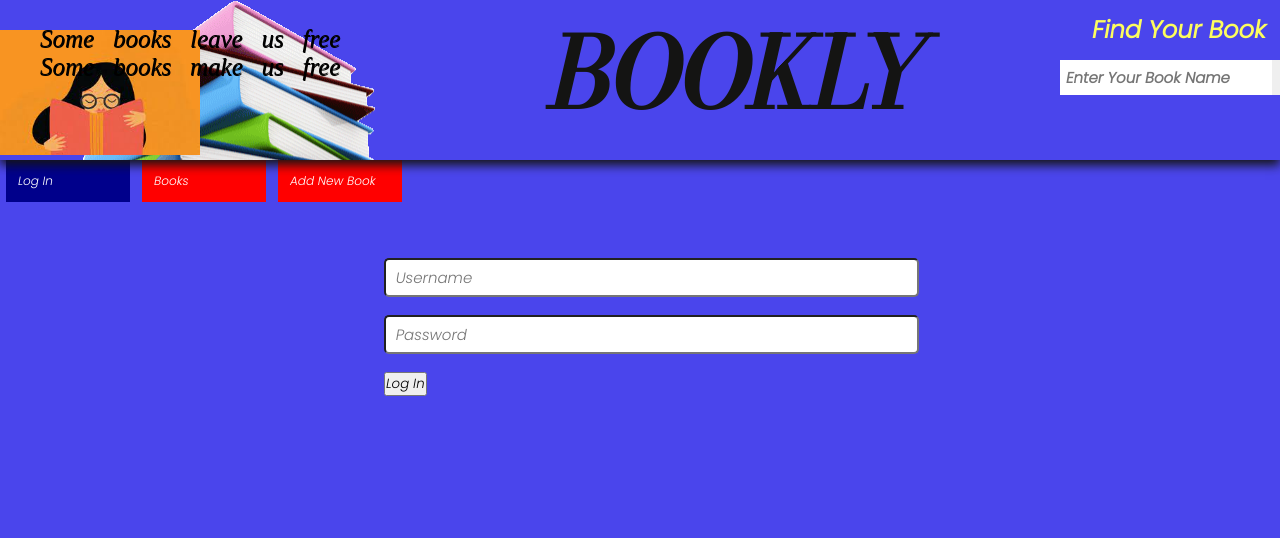
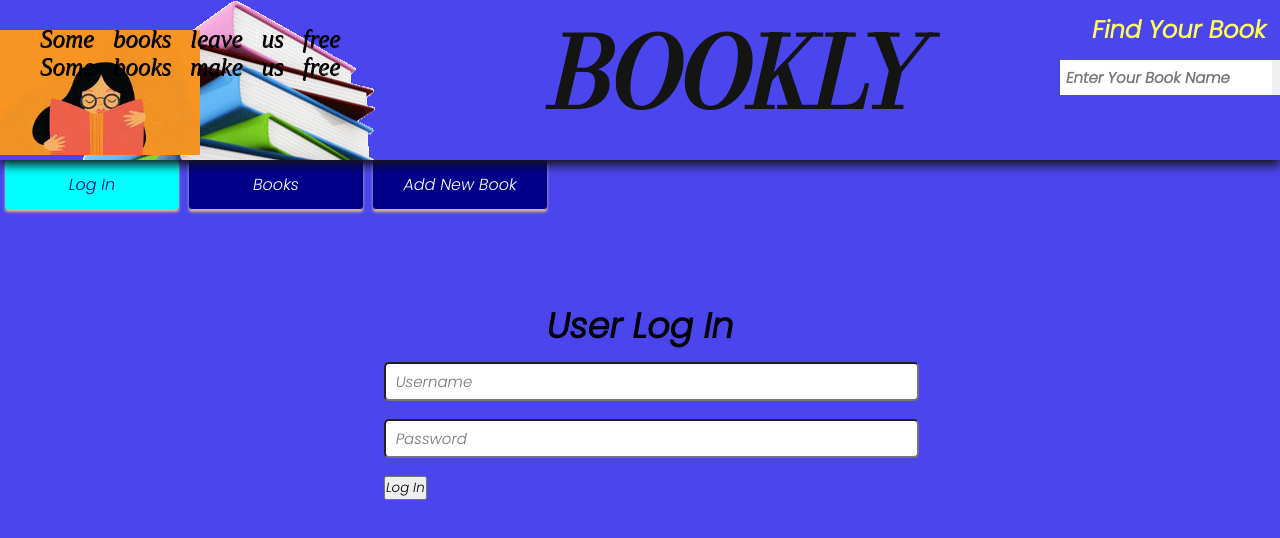
Before and after one commit to keelalopez/phase-2-project-bookly, a React (Create React App) app: page /login in a window 1280 px wide. Shown: the top 538 px of the page. Built offline with nearby package versions, Linux system fonts and the light colour scheme; data requests are answered from the project's data file; some icons are missing.

Commit message:
updated styling for login and navbar

```diff
--- a/src/App.css
+++ b/src/App.css
@@ -139,16 +139,16 @@ html{
 
 .card:hover{
   transform: scale(0.9);
-  background-color: red;
+  background-color: aqua;
 
 }
 
 .card{
-    background-color: aqua;
+    background-color: darkblue;
     border-radius: 1rem;
     padding: 0.5rem;
     margin-bottom: px;
-    box-shadow: 0 5px 5px rgba(212, 185, 150, 5);
+    box-shadow: 0 3px 3px rgba(212, 185, 150, 5);
     transition: .5s;
     position: relative;
 }
@@ -260,3 +260,13 @@ html{
   border-radius: 5px;
   font-size: 15px;
 }
+
+.login-box h2 {
+  font-size: 35px;
+  text-align: center;
+  margin: 10px;
+}
+
+navbar {
+  border-radius: 3px;
+}
--- a/src/components/LogIn.js
+++ b/src/components/LogIn.js
@@ -1,6 +1,7 @@
 function LogIn () {
     return (
         <div className="login-box">
+            <h2>User Log In</h2>
             <input placeholder="Username"></input>
             <br></br>
             <input placeholder="Password"></input>
--- a/src/components/NavBar.js
+++ b/src/components/NavBar.js
@@ -4,24 +4,28 @@ import { NavLink } from "react-router-dom";
 function NavBar () {
     const linkStyles = {
         display: "inline-block",
-        width: "100px",
+        width: "150px",
         padding: "12px",
-        margin: "0 6px 6px",
-        background: "red",
+        background: "darkblue",
         textDecoration: "none",
         color: "white",
+        "border-radius": "3px",
+        margin: "0px 5px 30px 5px",
+        "text-align": "center",
+        "font-size": "16px",
+        "box-shadow": "0 3px 3px rgba(212, 185, 150, 5)"
     };
 
     return (
-        <nav>
+        <nav classsName="navbar">
             <NavLink exact to="/login" style={linkStyles}
-                activeStyle={{background: "darkblue",}}>Log In</NavLink>
+                activeStyle={{background: "aqua", color: "darkblue"}}>Log In</NavLink>
 
             <NavLink exact to="/" style={linkStyles}
-                activeStyle={{background: "darkblue",}}>Books</NavLink>
+                activeStyle={{background: "aqua", color: "darkblue"}}>Books</NavLink>
 
             <NavLink exact to="/form" style={linkStyles}
-                activeStyle={{background: "darkblue",}}>Add New Book</NavLink>
+                activeStyle={{background: "aqua", color: "darkblue"}}>Add New Book</NavLink>
 
         </nav>
     )
```
